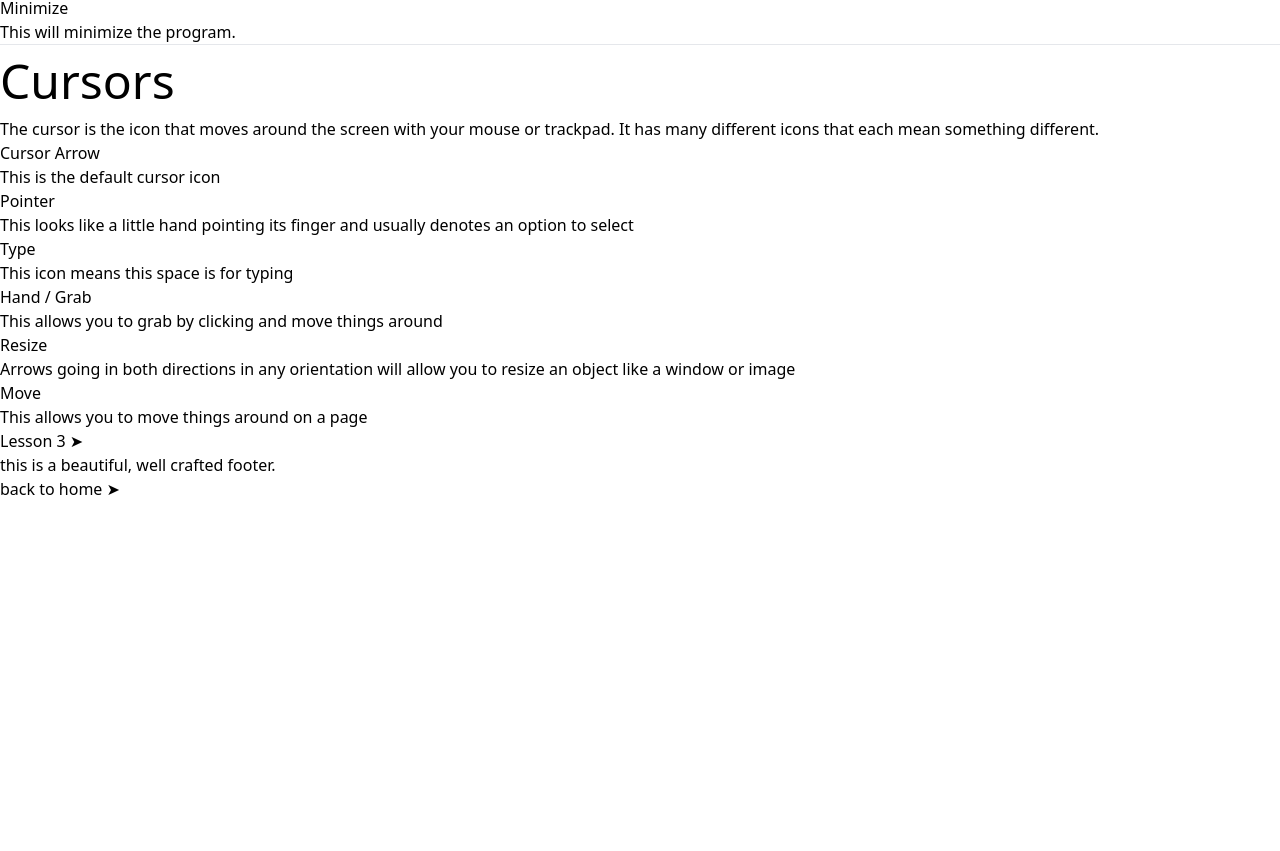
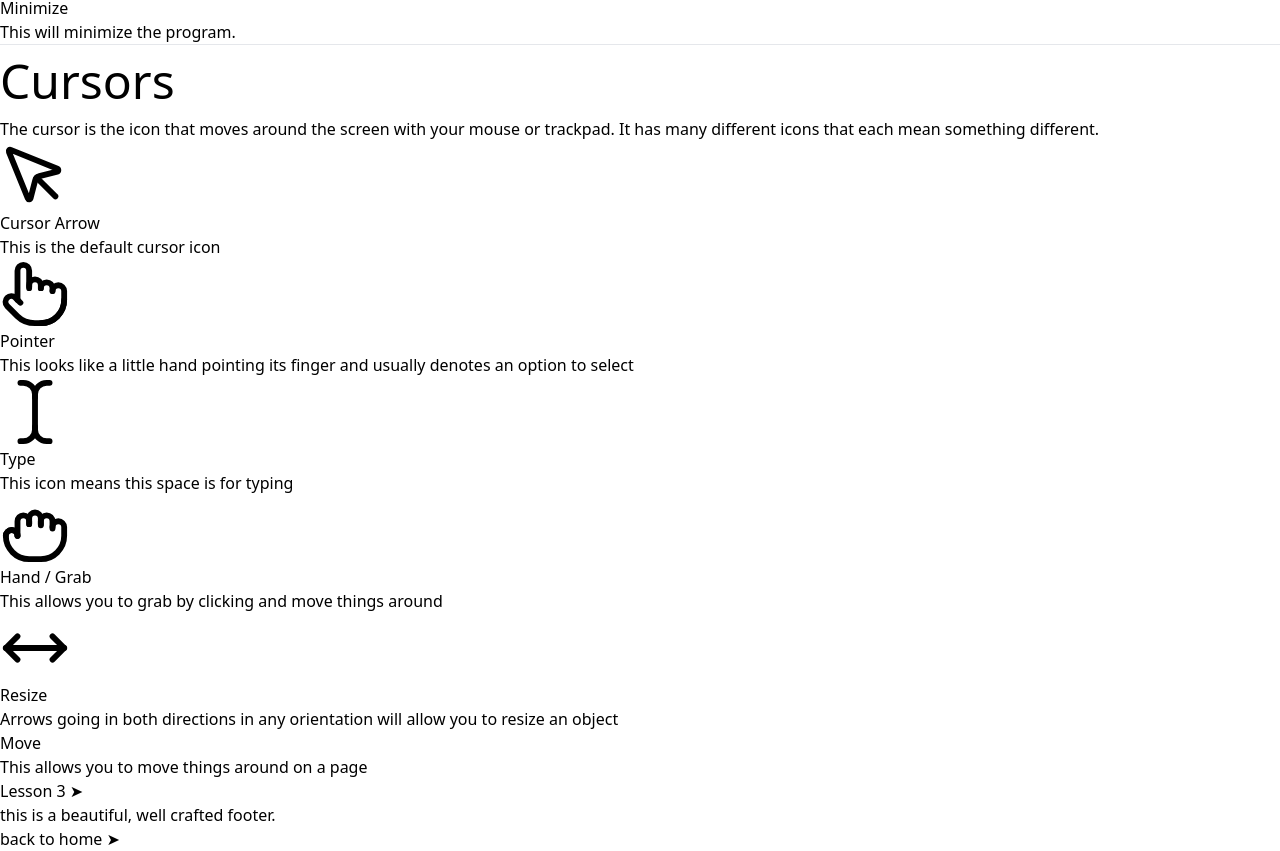
Before and after one commit to j-cleme/capstone_teaching-tech-lit, a SvelteKit app: page /icons in a window 1280 px wide. Shown: the part 1153-2004 px from the top of the page. Before the commit the page ends 1654 px from the top, so only its background shows below. Built offline with nearby package versions, Linux system fonts and the light colour scheme.

Commit message:
Updates to Devices and Icons

```diff
--- a/package.json
+++ b/package.json
@@ -17,6 +17,7 @@
 		"prettier": "^2.8.0",
 		"prettier-plugin-svelte": "^2.8.1",
 		"svelte": "^3.54.0",
+		"svelte-lightbox": "^1.1.1",
 		"tailwindcss": "^3.2.7",
 		"vite": "^4.0.0"
 	},
--- a/src/routes/icons/+page.svelte
+++ b/src/routes/icons/+page.svelte
@@ -78,36 +78,52 @@
 		</section>
 
 		<section role="contentinfo" class="grid grid-cols-3">
-			<div class="px-4 pb-4 flex flex-col h-full border-r border-b">
+			<div class="px-4 pb-4 flex flex-wrap h-full border-r border-b items-center">
 				<!-- <X size={70} enable-background={false}/> -->
+				<MousePointer size={70}/>
+				<div class="flex flex-col">
 					<h3 class=" text-xl text-slate-800">Cursor Arrow</h3>
 				<p class="text-slate-600">
 					This is the default cursor icon
 				</p>
 				</div>
-			<div class="px-4 pb-4 flex flex-col border-r border-b h-full">
+			</div>
+			<div class="px-4 pb-4 flex flex-wrap items-center border-r border-b h-full">
+				<Pointer size={70}/>
+				<div class="flex flex-col">
 				<h3 class=" text-xl text-slate-800">Pointer</h3>
 				<p class="text-slate-600 lg:max-w-[28ch]">
 					This looks like a little hand pointing its finger and usually denotes an option to select
 				</p>
 				</div>
-			<div class="px-4 pb-4 flex flex-col h-full border-b">
+			</div>
+			<div class="px-4 pb-4 flex flex-wrap items-center h-full border-b">
+				<TextCursor size={70}/>
+				<div class="flex flex-col">
 					<h3 class=" text-xl text-slate-800">Type</h3>
 				<p class="text-slate-600 lg:max-w-[28ch]">
 					This icon means this space is for typing
 				</p>
 				</div>
-			<div class=" p-4 flex flex-col h-full border-r">
+			</div>
+			<div class=" p-4 flex flex-wrap items-center h-full border-r">
+				<Grab size={70}/>
+				<div class="flex flex-col">
 					<h3 class=" text-xl text-slate-800">Hand / Grab</h3>
 				<p class="text-slate-600 lg:max-w-[28ch]">
 					This allows you to grab by clicking and move things around
 				</p>
 				</div>
-			<div class=" p-4 flex flex-col h-full border-r">
+			</div>
+			<div class=" p-4 flex flex-wrap items-center h-full border-r">
+				<MoveHorizontal size={70}/>
+
+				<div class="flex flex-col">
 					<h3 class=" text-xl text-slate-800">Resize</h3>
 					<p class="text-slate-600 lg:max-w-[28ch]">
-					Arrows going in both directions in any orientation will allow you to resize an object like a window or image
+						Arrows going in both directions in any orientation will allow you to resize an object
 					</p>
+				</div>
 			</div>
 			<div class=" p-4 flex flex-col h-full ">
 				<h3 class=" text-xl text-slate-800">Move</h3>
```
Also changed, not shown: src/routes/devices/+page.svelte (+25 -0 lines), static/assets/devices/Finder.png, 1 other file (tests, documents, lock files or other folders). Lines whose indentation alone changed are shown as unchanged.
